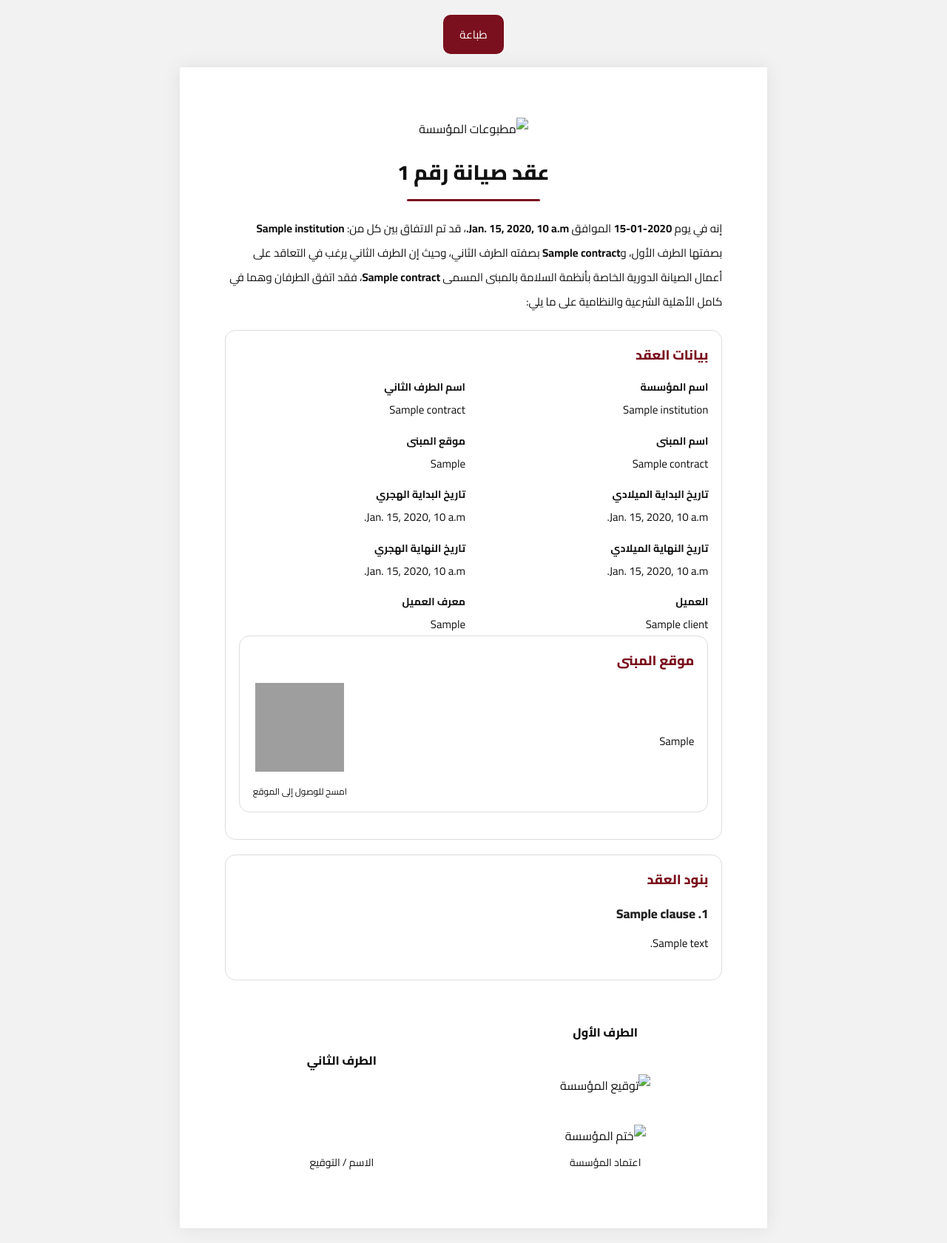
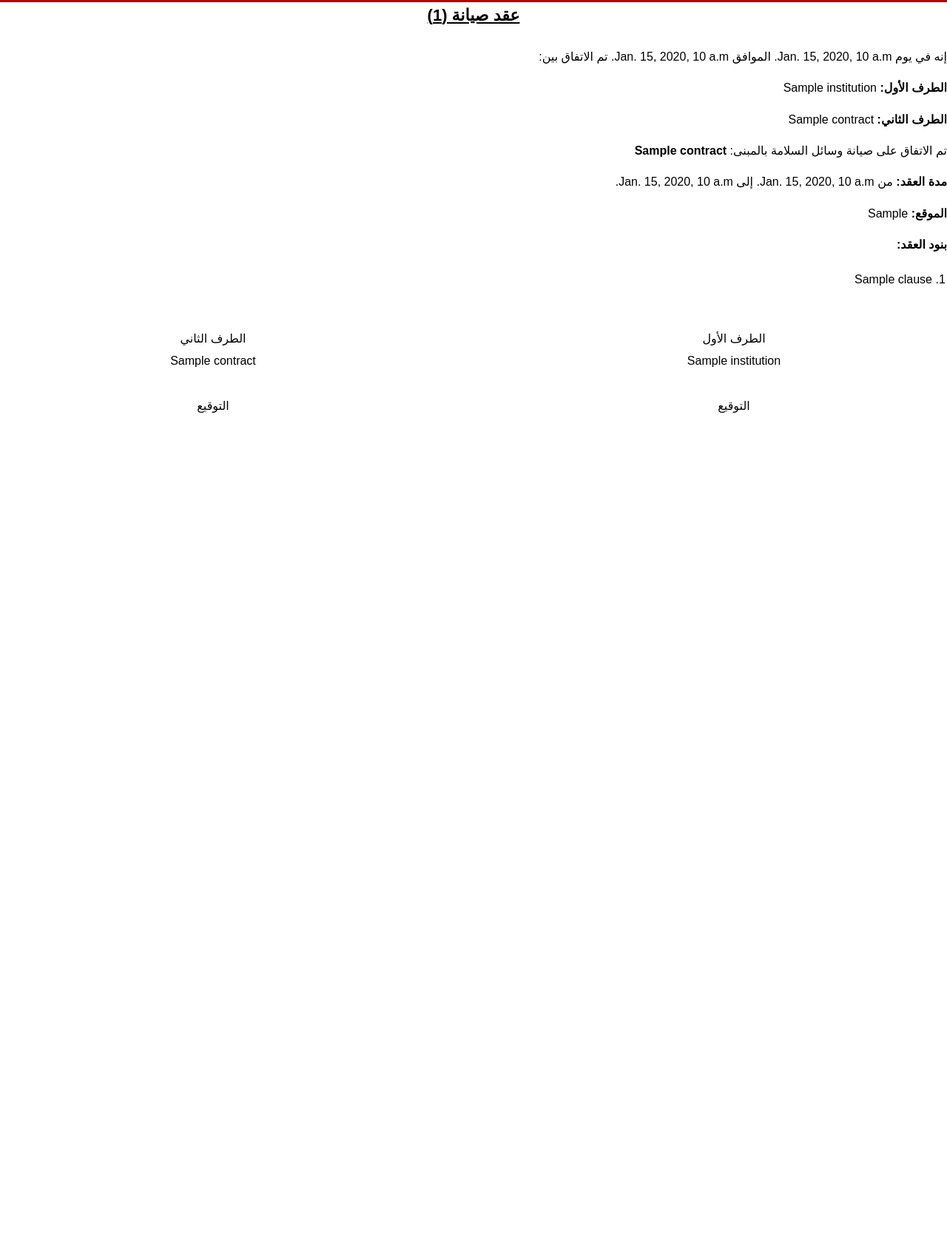
Before and after one commit to azhryb824-sys/wiqaya, a Django app: template templates/contracts/contract_print.html in a window 1280 px wide. Shown: the whole page at 74% size. After the commit the page ends 558 px from the top, so only its background shows below. Run offline with Django 5.2, Linux system fonts and the light colour scheme; the template is opened without the code that fills it: most values are stand-ins (such as "Sample title", 1, 10 or a date in 2020); grey boxes are pictures that could not be loaded.

Commit message:
Update contract_print.html

```diff
--- a/templates/contracts/contract_print.html
+++ b/templates/contracts/contract_print.html
@@ -1,346 +1,185 @@
-{% load static %}
 <!DOCTYPE html>
 <html lang="ar" dir="rtl">
 <head>
     <meta charset="UTF-8">
-    <title>طباعة العقد | {{ contract.contract_number }}</title>
-    <link rel="preconnect" href="https://fonts.googleapis.com">
-    <link rel="preconnect" href="https://fonts.gstatic.com" crossorigin>
-    <link href="https://fonts.googleapis.com/css2?family=Cairo:wght@400;600;700;800&display=swap" rel="stylesheet">
+    <title>عقد صيانة</title>
+
     <style>
+        @page {
+            size: A4;
+            margin: 140px 40px 80px 40px; /* مساحة للرأس والتذييل */
+        }
+
         body {
             font-family: "Cairo", sans-serif;
-            direction: rtl;
-            color: #111;
-            background: #f2f2f2;
             margin: 0;
-            padding: 20px 0;
+            padding: 0;
         }
 
-        .print-actions {
-            text-align: center;
-            margin-bottom: 18px;
+        /* =============================
+           HEADER (يتكرر بكل صفحة)
+        ============================= */
+        .header {
+            position: fixed;
+            top: -120px;
+            right: 0;
+            left: 0;
+            height: 100px;
+            border-bottom: 3px solid #b30000;
+            padding: 10px 40px;
+            background: white;
         }
 
-        .print-btn {
-            background: #7a0f1d;
-            color: #fff;
-            border: none;
-            padding: 12px 22px;
-            border-radius: 10px;
-            font-family: inherit;
-            font-size: 15px;
-            cursor: pointer;
+        .header h1 {
+            margin: 0;
+            color: #b30000;
+            font-size: 26px;
         }
 
-        .page {
-            width: 210mm;
-            min-height: 297mm;
-            margin: 0 auto;
-            background: #fff;
-            box-sizing: border-box;
-            padding: 18mm 16mm 20mm;
-            box-shadow: 0 0 25px rgba(0,0,0,0.08);
+        .header p {
+            margin: 5px 0;
+            font-size: 14px;
+            color: #555;
         }
 
-        .letterhead {
+        /* =============================
+           FOOTER
+        ============================= */
+        .footer {
+            position: fixed;
+            bottom: -60px;
+            right: 0;
+            left: 0;
             text-align: center;
-            margin-bottom: 18px;
+            font-size: 12px;
+            color: #777;
         }
 
-        .letterhead img {
-            max-width: 100%;
-            max-height: 130px;
-            object-fit: contain;
-        }
-
-        .doc-title {
-            text-align: center;
-            margin: 8px 0 20px;
-        }
-
-        .doc-title h1 {
-            margin: 0;
-            font-size: 28px;
-            font-weight: 800;
-        }
-
-        .doc-title .line {
-            width: 180px;
-            height: 3px;
-            background: #7a0f1d;
-            margin: 10px auto 0;
-            border-radius: 999px;
-        }
-
-        .opening-text {
-            line-height: 2.2;
-            font-size: 15px;
-            margin-bottom: 22px;
-        }
-
-        .section-box {
-            border: 1px solid #ddd;
-            border-radius: 14px;
-            padding: 16px 18px;
-            margin-bottom: 20px;
-        }
-
-        .section-title {
-            font-size: 18px;
-            font-weight: 800;
-            margin: 0 0 14px;
-            color: #7a0f1d;
-        }
-
-        .info-grid {
-            display: grid;
-            grid-template-columns: repeat(2, minmax(0, 1fr));
-            gap: 14px 22px;
-        }
-
-        .info-item strong {
-            display: block;
-            margin-bottom: 4px;
-            font-size: 14px;
-        }
-
-        .info-item div {
-            font-size: 15px;
+        /* =============================
+           CONTENT
+        ============================= */
+        .content {
+            font-size: 16px;
             line-height: 1.9;
         }
 
-        .clause {
-            margin-bottom: 18px;
+        .title {
+            text-align: center;
+            font-size: 22px;
+            font-weight: bold;
+            margin-bottom: 20px;
+            text-decoration: underline;
+        }
+
+        .section {
+            margin-bottom: 12px;
+        }
+
+        /* =============================
+           البنود
+        ============================= */
+        ol {
+            padding-right: 20px;
+        }
+
+        li {
+            margin-bottom: 6px;
+            page-break-inside: avoid; /* يمنع تقطيع البند */
+        }
+
+        /* =============================
+           التوقيع
+        ============================= */
+        .signatures {
+            margin-top: 50px;
+            display: flex;
+            justify-content: space-between;
             page-break-inside: avoid;
         }
 
-        .clause h3 {
-            font-size: 17px;
-            margin: 0 0 8px;
-            color: #222;
-            font-weight: 800;
+        .sign {
+            text-align: center;
+            width: 45%;
         }
 
-        .clause p {
-            margin: 0;
-            line-height: 2.1;
-            font-size: 15px;
-        }
-
-        .closing-text {
-            margin-top: 24px;
-            line-height: 2.2;
-            font-size: 15px;
-        }
-
-        .signatures {
-            margin-top: 55px;
-            display: grid;
-            grid-template-columns: repeat(2, minmax(0, 1fr));
-            gap: 40px;
-            align-items: end;
-        }
-
-        .signature-box {
-            text-align: center;
-        }
-
-        .signature-box h4 {
-            margin: 0 0 12px;
-            font-size: 16px;
-            font-weight: 800;
-        }
-
-        .signature-space {
-            height: 90px;
-            display: flex;
-            align-items: center;
-            justify-content: center;
-            margin-bottom: 8px;
-        }
-
-        .signature-space img {
-            max-height: 70px;
-            max-width: 180px;
-            object-fit: contain;
-        }
-
-        .stamp-space img {
-            max-height: 90px;
-            max-width: 120px;
-            object-fit: contain;
-        }
-
-        .signature-label {
-            margin-top: 8px;
-            font-size: 14px;
-        }
-
-        @media print {
-            body {
-                background: #fff;
-                padding: 0;
-            }
-
-            .print-actions {
-                display: none;
-            }
-
-            .page {
-                width: auto;
-                min-height: auto;
-                margin: 0;
-                padding: 10mm 10mm 16mm;
-                box-shadow: none;
-            }
-        }
     </style>
 </head>
+
 <body>
-    <div class="print-actions">
-        <button class="print-btn" onclick="window.print()">طباعة</button>
+
+    <!-- HEADER -->
+    <div class="header">
+        <h1>منصة وقاية</h1>
+        <p>لأنظمة السلامة والإطفاء والإنذار</p>
     </div>
 
-    <div class="page">
-        {% if contract.institution.letterhead %}
-        <div class="letterhead">
-            <img src="{{ contract.institution.letterhead.url }}" alt="مطبوعات المؤسسة">
-        </div>
-        {% endif %}
+    <!-- FOOTER -->
+    <div class="footer">
+        منصة وقاية - جميع الحقوق محفوظة
+    </div>
 
-        <div class="doc-title">
-            <h1>عقد صيانة رقم {{ contract.contract_number }}</h1>
-            <div class="line"></div>
+    <!-- CONTENT -->
+    <div class="content">
+
+        <div class="title">
+            عقد صيانة ({{ contract.contract_number }})
         </div>
 
-        <div class="opening-text">
-            إنه في يوم <strong>{{ contract.created_at|date:"Y-m-d" }}</strong>
-            الموافق <strong>{{ created_at_hijri }}</strong>،
-            قد تم الاتفاق بين كل من:
-            <strong>{{ contract.institution.name }}</strong> بصفتها الطرف الأول،
-            و<strong>{{ contract.second_party_name }}</strong> بصفته الطرف الثاني،
-            وحيث إن الطرف الثاني يرغب في التعاقد على أعمال الصيانة الدورية الخاصة بأنظمة السلامة
-            بالمبنى المسمى <strong>{{ contract.building_name }}</strong>،
-            فقد اتفق الطرفان وهما في كامل الأهلية الشرعية والنظامية على ما يلي:
+        <div class="section">
+            إنه في يوم {{ start_date_hijri }} الموافق {{ contract.start_date }}
+            تم الاتفاق بين:
         </div>
 
-        <div class="section-box">
-            <h2 class="section-title">بيانات العقد</h2>
-            <div class="info-grid">
-                <div class="info-item">
-                    <strong>اسم المؤسسة</strong>
-                    <div>{{ contract.institution.name }}</div>
-                </div>
-
-                <div class="info-item">
-                    <strong>اسم الطرف الثاني</strong>
-                    <div>{{ contract.second_party_name }}</div>
-                </div>
-
-                <div class="info-item">
-                    <strong>اسم المبنى</strong>
-                    <div>{{ contract.building_name }}</div>
-                </div>
-
-                <div class="info-item">
-                    <strong>موقع المبنى</strong>
-                    <div>{{ contract.building_location|default:"-" }}</div>
-                </div>
-
-                <div class="info-item">
-    <strong>تاريخ البداية الميلادي</strong>
-    <div>{{ contract.start_date }}</div>
-</div>
-
-<div class="info-item">
-    <strong>تاريخ البداية الهجري</strong>
-    <div>{{ start_date_hijri }}</div>
-</div>
-
-<div class="info-item">
-    <strong>تاريخ النهاية الميلادي</strong>
-    <div>{{ contract.end_date }}</div>
-</div>
-
-<div class="info-item">
-    <strong>تاريخ النهاية الهجري</strong>
-    <div>{{ end_date_hijri }}</div>
-</div>
-
-                <div class="info-item">
-                    <strong>العميل</strong>
-                    <div>{{ contract.client|default:"-" }}</div>
-                </div>
-
-                <div class="info-item">
-                    <strong>معرف العميل</strong>
-                    <div>{{ contract.client_identifier|default:"-" }}</div>
-                </div>
-            </div>
-            {% if contract.building_location %}
-<div class="section-box">
-    <h2 class="section-title">موقع المبنى</h2>
-    <div style="display: flex; justify-content: space-between; align-items: center; gap: 20px; flex-wrap: wrap;">
-        <div style="line-height: 2; font-size: 15px; word-break: break-word;">
-            {{ contract.building_location }}
+        <div class="section">
+            <strong>الطرف الأول:</strong> {{ contract.institution.name }}
         </div>
 
-        {% if building_location_qr %}
-        <div style="text-align: center;">
-            <img src="{{ building_location_qr }}" alt="QR Code" style="width: 120px; height: 120px;">
-            <div style="font-size: 12px; margin-top: 6px;">امسح للوصول إلى الموقع</div>
-        </div>
-        {% endif %}
-    </div>
-</div>
-{% endif %}
+        <div class="section">
+            <strong>الطرف الثاني:</strong> {{ contract.second_party_name }}
         </div>
 
-        <div class="section-box">
-            <h2 class="section-title">بنود العقد</h2>
-
-            {% for clause in contract.clauses.all %}
-            <div class="clause">
-                <h3>{{ forloop.counter }}. {{ clause.title }}</h3>
-                <p>{{ clause.content|linebreaksbr }}</p>
-            </div>
-            {% empty %}
-            <div class="clause">
-                <p>لا توجد بنود مضافة لهذا العقد.</p>
-            </div>
-            {% endfor %}
+        <div class="section">
+            تم الاتفاق على صيانة وسائل السلامة بالمبنى:
+            <strong>{{ contract.building_name }}</strong>
         </div>
 
+        <div class="section">
+            <strong>مدة العقد:</strong>
+            من {{ start_date_hijri }} إلى {{ end_date_hijri }}
+        </div>
 
+        <div class="section">
+            <strong>الموقع:</strong> {{ contract.building_location }}
+        </div>
 
+        <!-- البنود -->
+        <div class="section">
+            <strong>بنود العقد:</strong>
+            <ol>
+                {% for clause in contract.clauses.all %}
+                    <li>{{ clause.title }}</li>
+                {% endfor %}
+            </ol>
+        </div>
+
+        <!-- التوقيع -->
         <div class="signatures">
-            <div class="signature-box">
-                <h4>الطرف الأول</h4>
-                <div class="signature-space">
-                    {% if contract.institution.signature %}
-                        <img src="{{ contract.institution.signature.url }}" alt="توقيع المؤسسة">
-                    {% endif %}
-                </div>
-
-                <div class="stamp-space">
-                    {% if contract.institution.stamp %}
-                        <img src="{{ contract.institution.stamp.url }}" alt="ختم المؤسسة">
-                    {% endif %}
-                </div>
-
-                <div class="signature-label">
-                    {{ contract.institution.executive_name|default:"اعتماد المؤسسة" }}
-                </div>
+            <div class="sign">
+                الطرف الأول<br>
+                {{ contract.institution.name }}
+                <br><br>
+                التوقيع
             </div>
 
-            <div class="signature-box">
-                <h4>الطرف الثاني</h4>
-                <div class="signature-space"></div>
-                <div class="stamp-space"></div>
-                <div class="signature-label">الاسم / التوقيع</div>
+            <div class="sign">
+                الطرف الثاني<br>
+                {{ contract.second_party_name }}
+                <br><br>
+                التوقيع
             </div>
         </div>
+
     </div>
+
 </body>
 </html>
```
